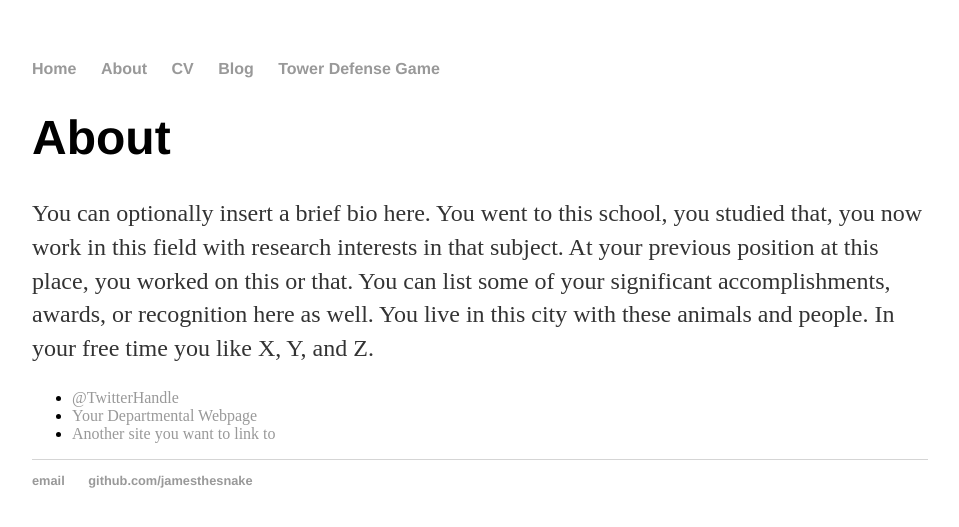
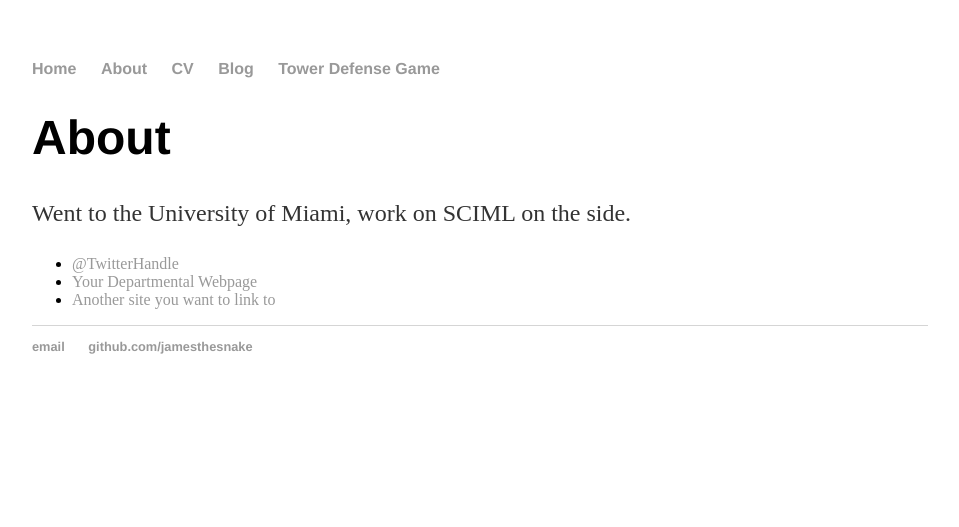
Before and after one commit to jamesthesnake/jamesthesnake.github.io, a Jekyll site: the page built from About/index.html, in a window 1280 px wide. Shown: the top 527 px of the page, without its empty margins (160-1119 px from the left). Built offline with Jekyll 4.4.1, drawn with Linux system fonts in a browser that asks for light colours.

Commit message:
Update index.html

```diff
--- a/About/index.html
+++ b/About/index.html
@@ -5,7 +5,7 @@ title: About James Hennessy
 
 		<div class="about">
 			<h1>About</h1>
-			<p>You can optionally insert a brief bio here. You went to this school, you studied that, you now work in this field with research interests in that subject. At your previous position at this place, you worked on this or that. You can list some of your significant accomplishments, awards, or recognition here as well. You live in this city with these animals and people. In your free time you like X, Y, and Z.</p>
+			<p>Went to the University of Miami, work on SCIML on the side.</p>
 
 			<ul class="contacts">
 				<li><a href="#">@TwitterHandle</a></li>
```
